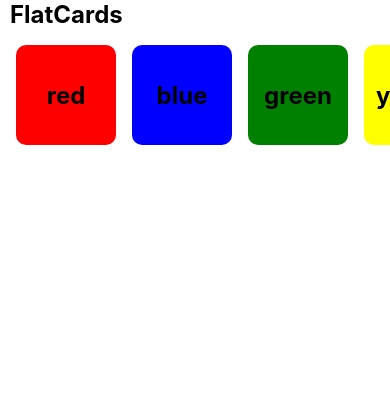
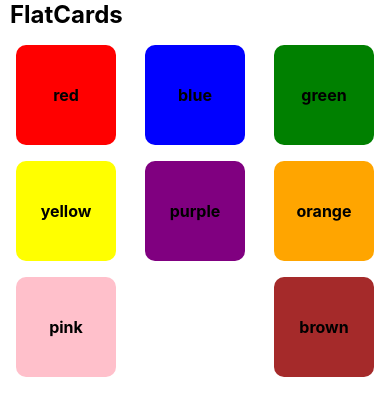
Before and after one commit to 007tickooayush/native_mark1, a React Native app: screen / in a window 390 px wide. Shown: the top 416 px of the page. Built offline with nearby package versions, Linux system fonts and the light colour scheme.

Commit message:
changed the cards to View from ScrollView+provided with flex wrap

```diff
--- a/_components/FlatCards.tsx
+++ b/_components/FlatCards.tsx
@@ -10,7 +10,8 @@ const FlatCards = (): React.JSX.Element => {
     return (
         <View>
             <Text style={[styles.headingText, textColor]}>FlatCards</Text>
-            <ScrollView style={styles.container} horizontal={true}>
+            <View style={styles.container}>
+                {/* horizontal={true}> */}
                 {
                     colorsList.map((color, idx) =>
                         <View style={[styles.card, { backgroundColor: color }]} key={idx}>
@@ -42,7 +43,7 @@ const FlatCards = (): React.JSX.Element => {
                 <View style={[styles.card, { backgroundColor: 'brown' }]}>
                     <Text style={textColor}>8</Text>
                 </View> */}
-            </ScrollView>
+            </View>
         </View>
     )
 }
--- a/_utils/utils.ts
+++ b/_utils/utils.ts
@@ -24,11 +24,11 @@ export const styles = StyleSheet.create({
     container: {
         flex: 1,
         flexDirection: 'row',
+        justifyContent: 'space-between',
         padding: 8,
         flexWrap: 'wrap',
     },
     card: {
-        flex: 1,
         alignItems: 'center',
         justifyContent: 'center',
         width: 100,
@@ -41,14 +41,14 @@ export const styles = StyleSheet.create({
         fontWeight: 'bold',
         paddingHorizontal: 10,
     },
+    text: {
+        fontSize: 16,
+        fontWeight: 'bold',
+    },
     whiteText: {
-		color: '#FFFFFF',
-	},
-	darkText: {
-		color: '#000000',
-	},
-	text: {
-		fontSize: 24,
-		fontWeight: 'bold',
-	}
-})
+        color: '#FFFFFF',
+    },
+    darkText: {
+        color: '#000000',
+    },
+});
```
